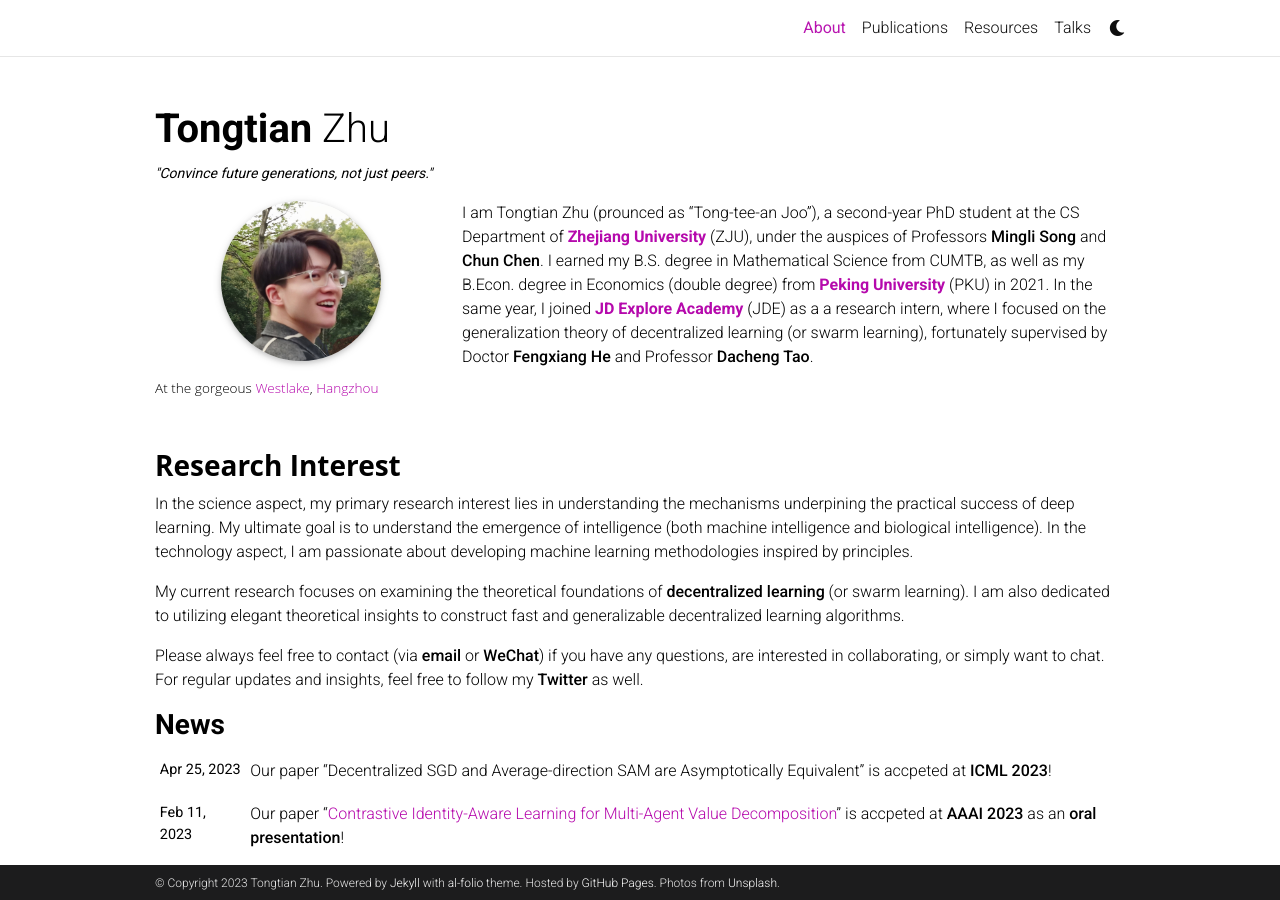
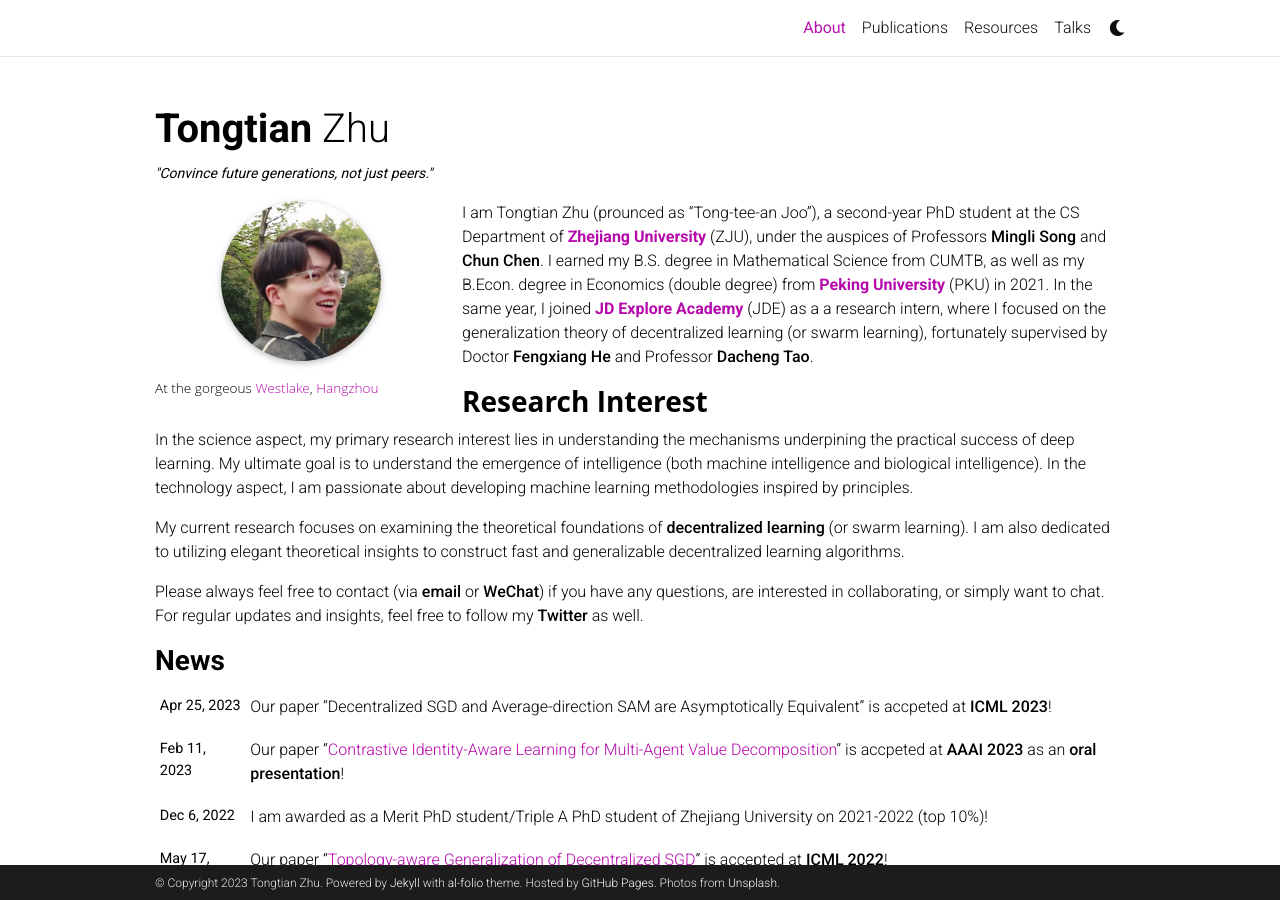
Before and after one commit to Raiden-Zhu/Raiden-Zhu.github.io, a Jekyll site: the page built from _pages/about.md, in a window 1280 px wide and 900 px high. Built offline with Jekyll 4.4.1, drawn with Linux system fonts in a browser that asks for light colours; full-size pictures stand in for the smaller copies a plugin makes; comment, search, counter and statistics services are not loaded; a style sheet for code colours, icons or effects is not loaded.

Commit message:
Update about.md

```diff
--- a/_pages/about.md
+++ b/_pages/about.md
@@ -20,7 +20,7 @@ social: true  # includes social icons at the bottom of the page
 
 I am Tongtian Zhu (prounced as "Tong-tee-an Joo"), a second-year PhD student at the CS Department of [<span style="font-weight: bold; color: #B509AC;">Zhejiang University</span>](https://www.zju.edu.cn/english/) (ZJU), under the auspices of Professors [**Mingli Song**](https://person.zju.edu.cn/en/msong) and [**Chun Chen**](https://person.zju.edu.cn/en/0082004). I earned my B.S. degree in Mathematical Science from CUMTB, as well as my B.Econ. degree in Economics (double degree) from [<span style="font-weight: bold; color: #B509AC;">Peking University</span>](https://english.pku.edu.cn/) (PKU) in 2021. In the same year, I joined [<span style="font-weight: bold; color: #B509AC;">JD Explore Academy</span>](https://corporate.jd.com/) (JDE) as a a research intern, where I focused on the generalization theory of decentralized learning (or swarm learning), fortunately supervised by Doctor [**Fengxiang He**](https://fengxianghe.github.io/) and Professor [**Dacheng Tao**](https://www.sydney.edu.au/engineering/about/our-people/academic-staff/dacheng-tao.html).
 
-<br/><br/>
+<!-- <br/><br/> -->
 
 ### <span style="font-family: 'Open Sans'; font-weight: bold;">Research Interest</span>
 
```
